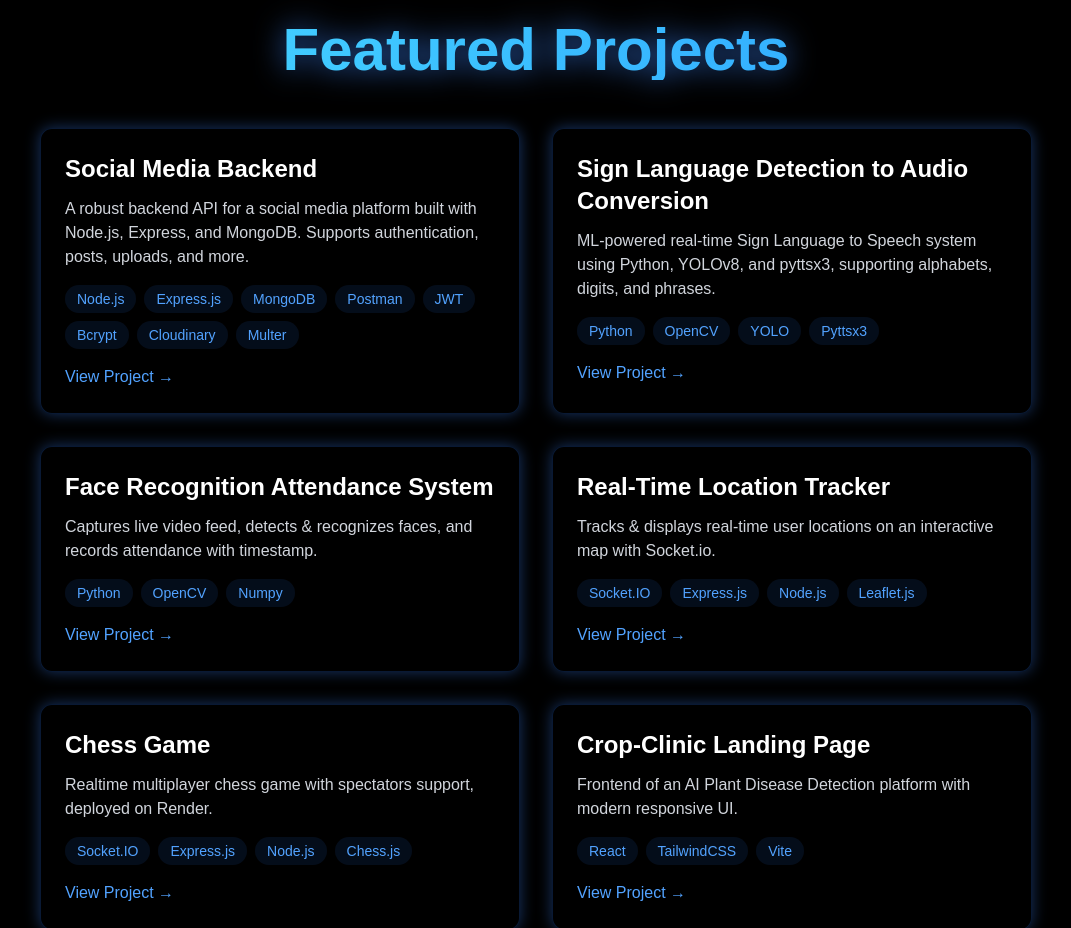
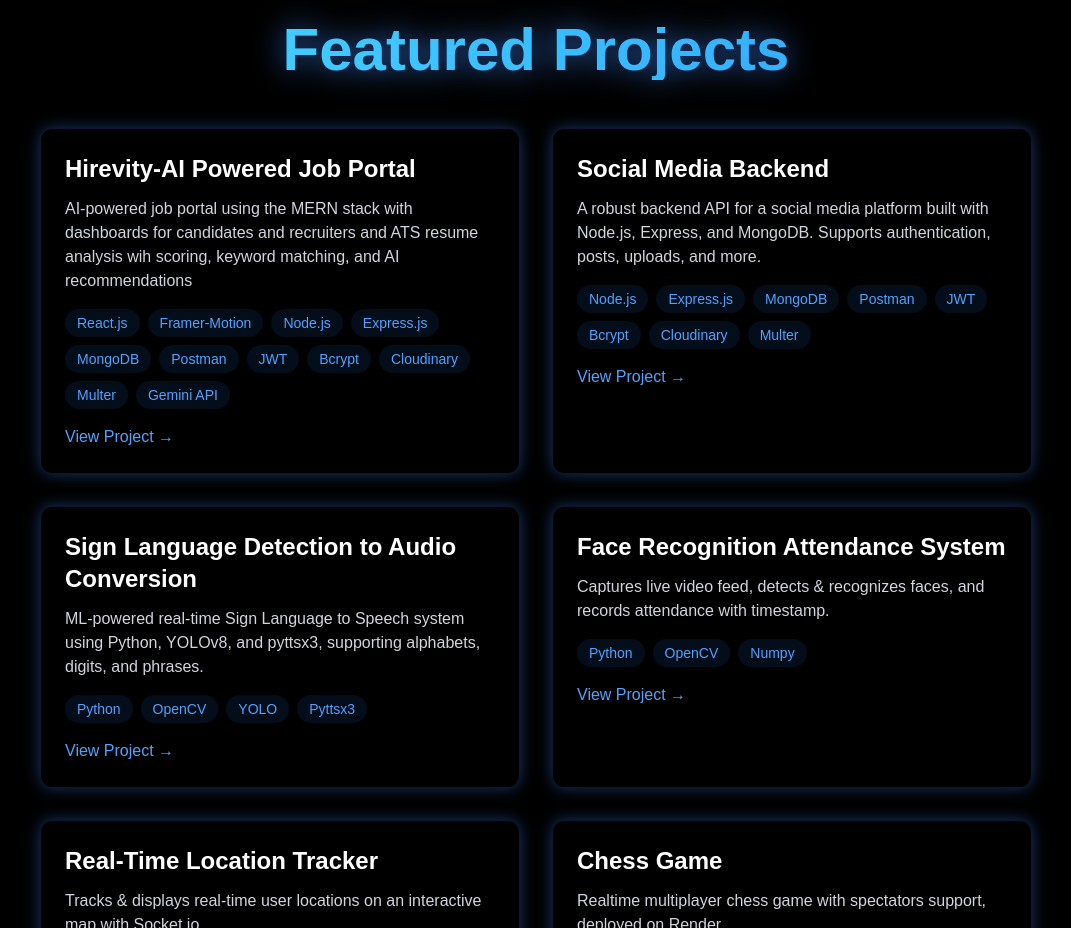
Before and after one commit to AnkitHazra/Ankit.Dev, a React (Vite) app: page / in a window 1280 px wide. Shown: the part 2560-3488 px from the top of the page, without its empty margins (104-1175 px from the left). Built offline with nearby package versions, Linux system fonts and the light colour scheme.

Commit message:
added a project

```diff
--- a/src/components/sections/Project.jsx
+++ b/src/components/sections/Project.jsx
@@ -35,6 +35,12 @@ function Project() {
         {/* Project Grid */}
         <div className="grid grid-cols-1 md:grid-cols-2 gap-8">
           {[
+            {
+              title: "Hirevity-AI Powered Job Portal",
+              desc: "AI-powered job portal using the MERN stack with dashboards for candidates and recruiters and ATS resume analysis wih scoring, keyword matching, and AI recommendations",
+              tech: ["React.js","Framer-Motion","Node.js", "Express.js", "MongoDB", "Postman", "JWT", "Bcrypt", "Cloudinary", "Multer","Gemini API"],
+              link: "https://job.ankithazra.online/",
+            },
             {
               title: "Social Media Backend",
               desc: "A robust backend API for a social media platform built with Node.js, Express, and MongoDB. Supports authentication, posts, uploads, and more.",
@@ -74,7 +80,7 @@ function Project() {
             {
               title: "AI Traffic Cop",
               desc: "An intelligent, automated traffic monitoring system.t integrates three AI models—Speed Monitoring, Helmet Detection, and Red-Light Violation.",
-              tech: ["Python", "OpenCV","YOLOv8", "HTML/CSS"],
+              tech: ["Python", "OpenCV", "YOLOv8", "HTML/CSS"],
               link: "https://github.com/AnkitHazra/AI-TRAFFIC-COP",
             },
             {
```
